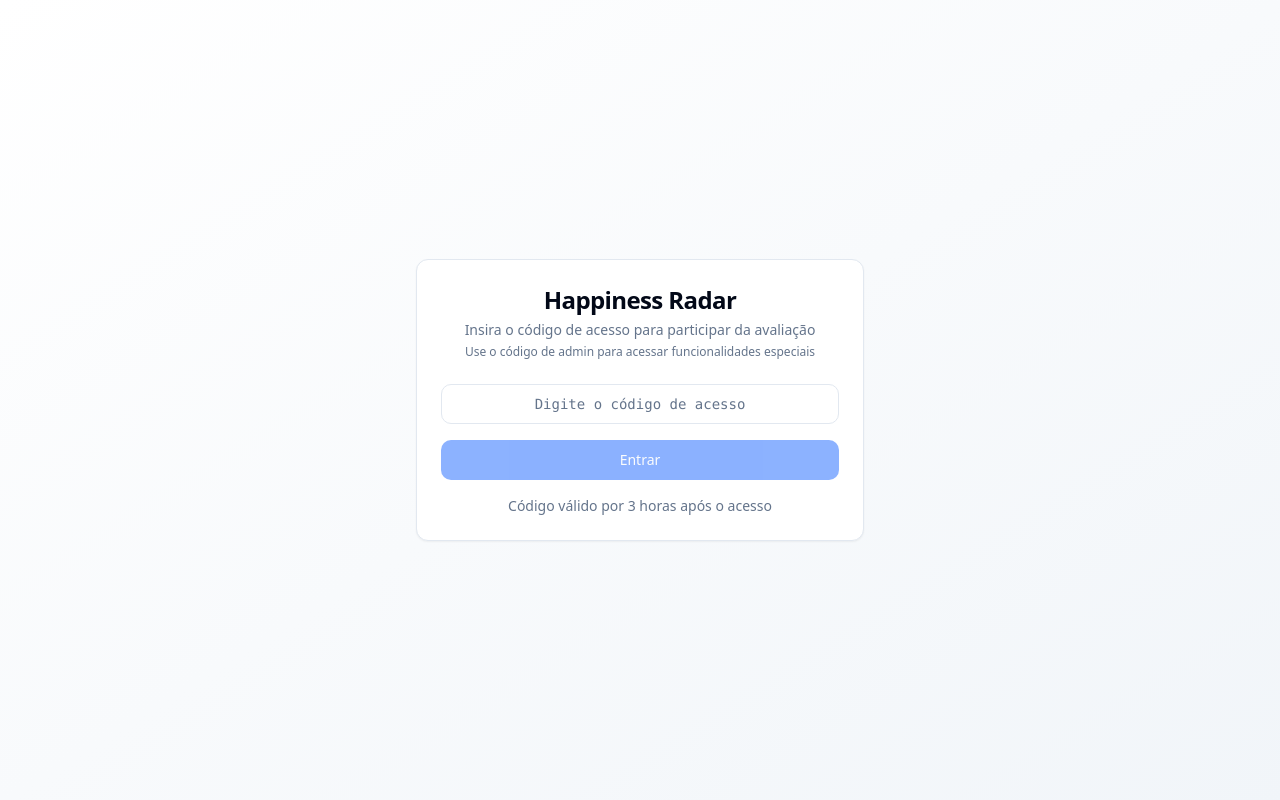
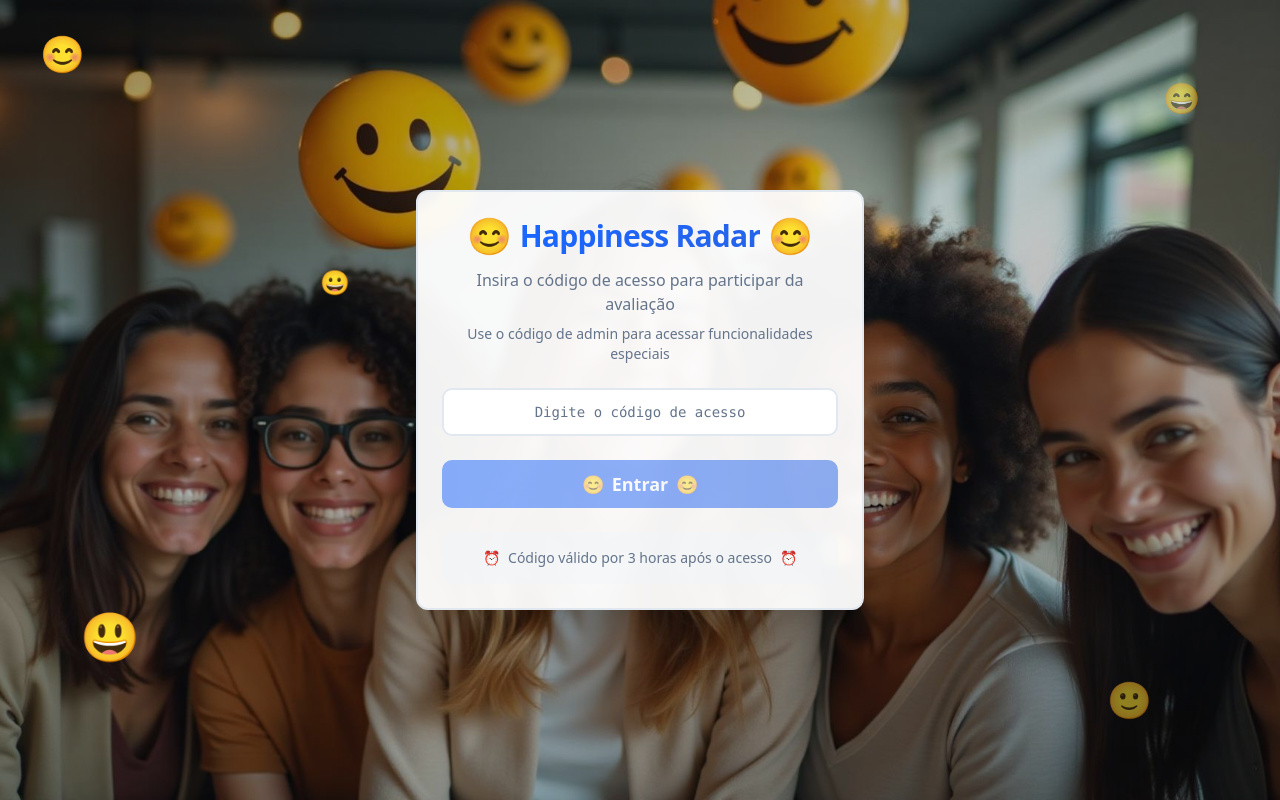
Before and after one commit to contatodiegoschneider/happy-pulse-radar, a React (Vite) app: page /login in a window 1280 px wide. Built offline with nearby package versions, Linux system fonts and the light colour scheme.

Commit message:
Add background image to login
Add a background image to the login screen featuring happy, mixed-race people and a smiley face element.

```diff
--- a/src/pages/Login.tsx
+++ b/src/pages/Login.tsx
@@ -5,6 +5,7 @@ import { Button } from '@/components/ui/button';
 import { Input } from '@/components/ui/input';
 import { Card, CardContent, CardDescription, CardHeader, CardTitle } from '@/components/ui/card';
 import { useToast } from '@/hooks/use-toast';
+import loginBackground from '@/assets/login-background.jpg';
 
 const Login = () => {
   const [code, setCode] = useState('');
@@ -39,40 +40,83 @@ const Login = () => {
   };
 
   return (
-    <div className="min-h-screen flex items-center justify-center bg-gradient-to-br from-background to-muted p-4">
-      <Card className="w-full max-w-md">
-        <CardHeader className="space-y-1">
-          <CardTitle className="text-2xl text-center">Happiness Radar</CardTitle>
-          <CardDescription className="text-center">
+    <div
+      className="min-h-screen flex items-center justify-center p-4 relative overflow-hidden"
+      style={{
+        backgroundImage: `url(${loginBackground})`,
+        backgroundSize: 'cover',
+        backgroundPosition: 'center',
+        backgroundRepeat: 'no-repeat'
+      }}
+    >
+      {/* Overlay with gradient */}
+      <div className="absolute inset-0 bg-gradient-to-br from-black/40 via-black/20 to-black/40"></div>
+
+      {/* Floating smile emojis */}
+      <div className="absolute inset-0 pointer-events-none">
+        <div className="absolute top-10 left-10 text-4xl animate-bounce delay-100">😊</div>
+        <div className="absolute top-20 right-20 text-3xl animate-pulse delay-300">😄</div>
+        <div className="absolute bottom-32 left-20 text-5xl animate-bounce delay-500">😃</div>
+        <div className="absolute bottom-20 right-32 text-4xl animate-pulse delay-700">🙂</div>
+        <div className="absolute top-1/3 left-1/4 text-2xl animate-bounce delay-1000">😀</div>
+        <div className="absolute top-2/3 right-1/3 text-3xl animate-pulse delay-1200">😊</div>
+      </div>
+
+      {/* Login Card */}
+      <Card className="w-full max-w-md relative z-10 backdrop-blur-sm bg-white/95 border-2 shadow-2xl">
+        <CardHeader className="space-y-1 text-center">
+          <div className="flex items-center justify-center gap-2 mb-2">
+            <span className="text-4xl">😊</span>
+            <CardTitle className="text-3xl bg-gradient-to-r from-primary to-blue-600 bg-clip-text text-transparent">
+              Happiness Radar
+            </CardTitle>
+            <span className="text-4xl">😊</span>
+          </div>
+          <CardDescription className="text-center text-base">
             Insira o código de acesso para participar da avaliação
             <br />
-            <span className="text-xs text-muted-foreground mt-1 block">
+            <span className="text-sm text-muted-foreground mt-2 block">
               Use o código de admin para acessar funcionalidades especiais
             </span>
           </CardDescription>
         </CardHeader>
         <CardContent>
-          <form onSubmit={handleSubmit} className="space-y-4">
+          <form onSubmit={handleSubmit} className="space-y-6">
             <div className="space-y-2">
               <Input
                 type="text"
                 placeholder="Digite o código de acesso"
                 value={code}
                 onChange={(e) => setCode(e.target.value.toUpperCase())}
-                className="text-center text-lg font-mono"
+                className="text-center text-lg font-mono h-12 border-2 focus:border-primary"
                 required
               />
             </div>
             <Button
               type="submit"
-              className="w-full"
+              className="w-full h-12 text-lg font-semibold bg-gradient-to-r from-primary to-blue-600 hover:from-primary/90 hover:to-blue-600/90"
               disabled={isLoading || !code.trim()}
             >
-              {isLoading ? "Verificando..." : "Entrar"}
+              {isLoading ? (
+                <div className="flex items-center gap-2">
+                  <div className="w-4 h-4 border-2 border-white border-t-transparent rounded-full animate-spin"></div>
+                  Verificando...
+                </div>
+              ) : (
+                <div className="flex items-center gap-2">
+                  <span>😊</span>
+                  Entrar
+                  <span>😊</span>
+                </div>
+              )}
             </Button>
           </form>
-          <div className="mt-4 text-center text-sm text-muted-foreground">
-            Código válido por 3 horas após o acesso
+          <div className="mt-6 text-center p-4 bg-muted/50 rounded-lg">
+            <p className="text-sm text-muted-foreground flex items-center justify-center gap-2">
+              <span>⏰</span>
+              Código válido por 3 horas após o acesso
+              <span>⏰</span>
+            </p>
           </div>
         </CardContent>
       </Card>
```
Also changed, not shown: src/assets/login-background.jpg (added).
